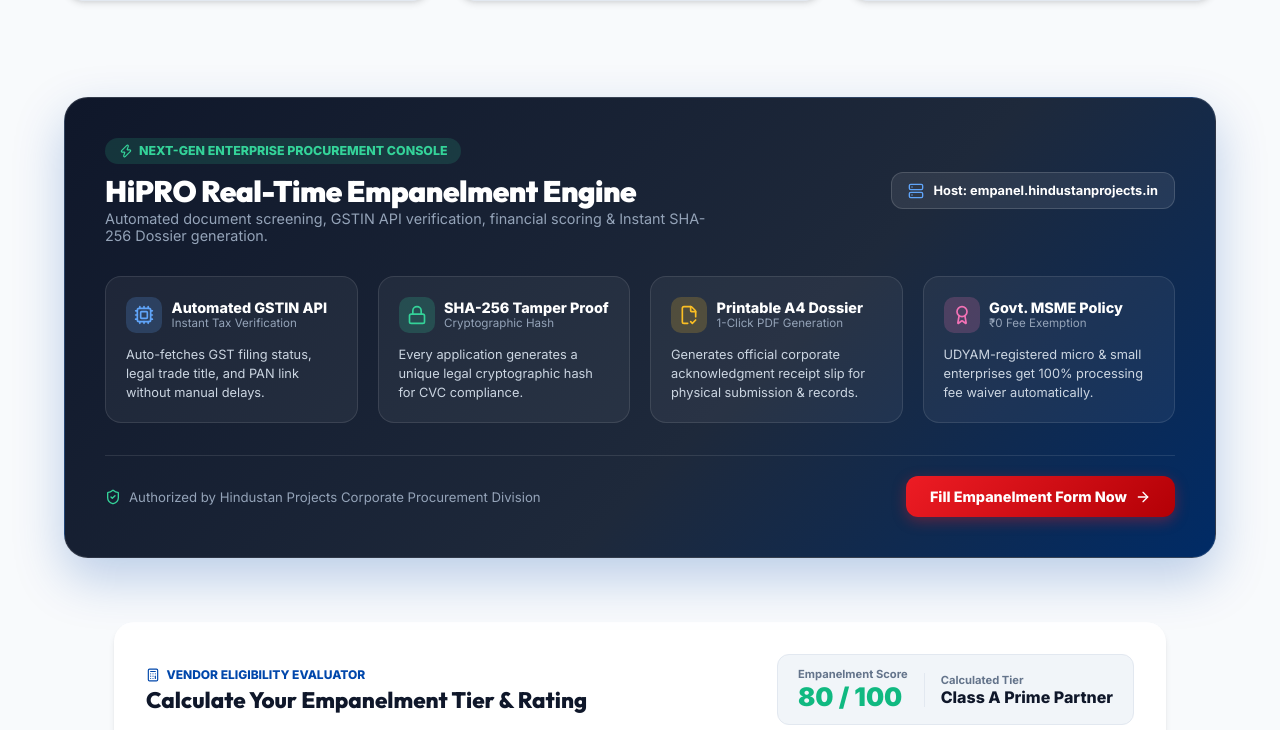
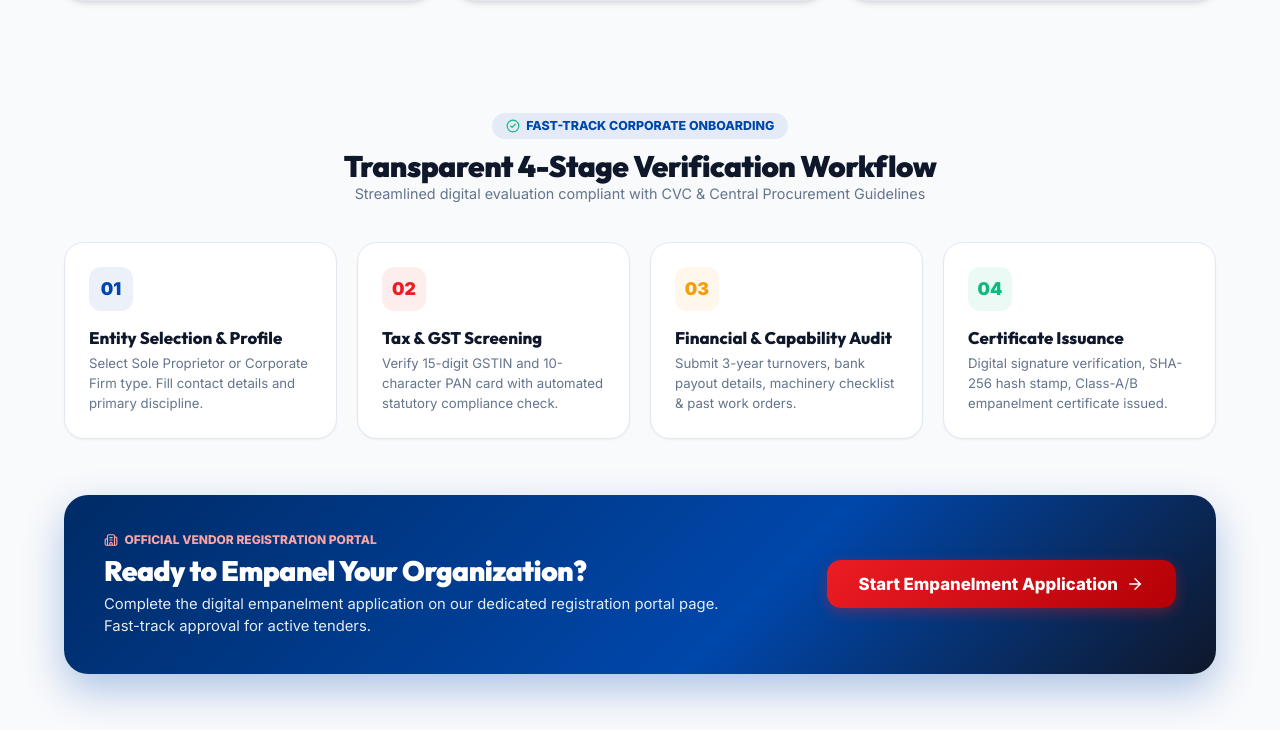
Before and after one commit to hindustan-groups/Empanelment-Portal, a React (Vite) app: page / in a window 1280 px wide. Shown: the part 1058-1788 px from the top of the page. Built offline with nearby package versions, Linux system fonts and the light colour scheme.

Commit message:
Remove HiPRO Engine Preview and Eligibility Calculator sections as requested

```diff
--- a/src/pages/Home.jsx
+++ b/src/pages/Home.jsx
@@ -1,8 +1,6 @@
 import React from 'react';
 import { useNavigate } from 'react-router-dom';
 import HeroSection from '../components/HeroSection';
-import PortalPreviewObject from '../components/PortalPreviewObject';
-import EligibilityCalculator from '../components/EligibilityCalculator';
 import ActiveTenders from '../components/ActiveTenders';
 import { ShieldCheck, Award, FileText, ArrowRight, CheckCircle2, Building2 } from 'lucide-react';
 
@@ -20,16 +18,6 @@ export default function Home({ selectedCategory, setSelectedCategory }) {
         selectedCategory={selectedCategory}
         setSelectedCategory={setSelectedCategory}
         onStartForm={handleStartForm}
-      />
-
-      {/* Enterprise Procurement Console Preview Object */}
-      <PortalPreviewObject
-        onStartForm={handleStartForm}
-      />
-
-      {/* PRO Tool: Vendor Score Calculator */}
-      <EligibilityCalculator
-        onApplyCategory={handleStartForm}
       />
 
       {/* 4-Step Empanelment Journey Workflow */}
```
